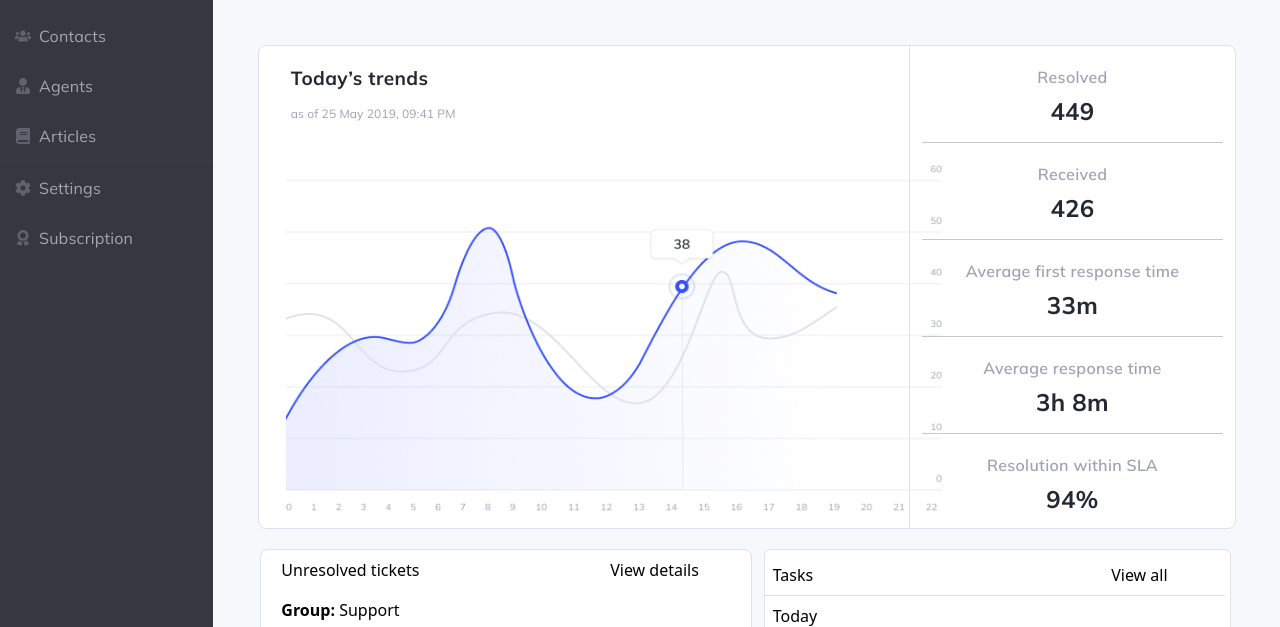
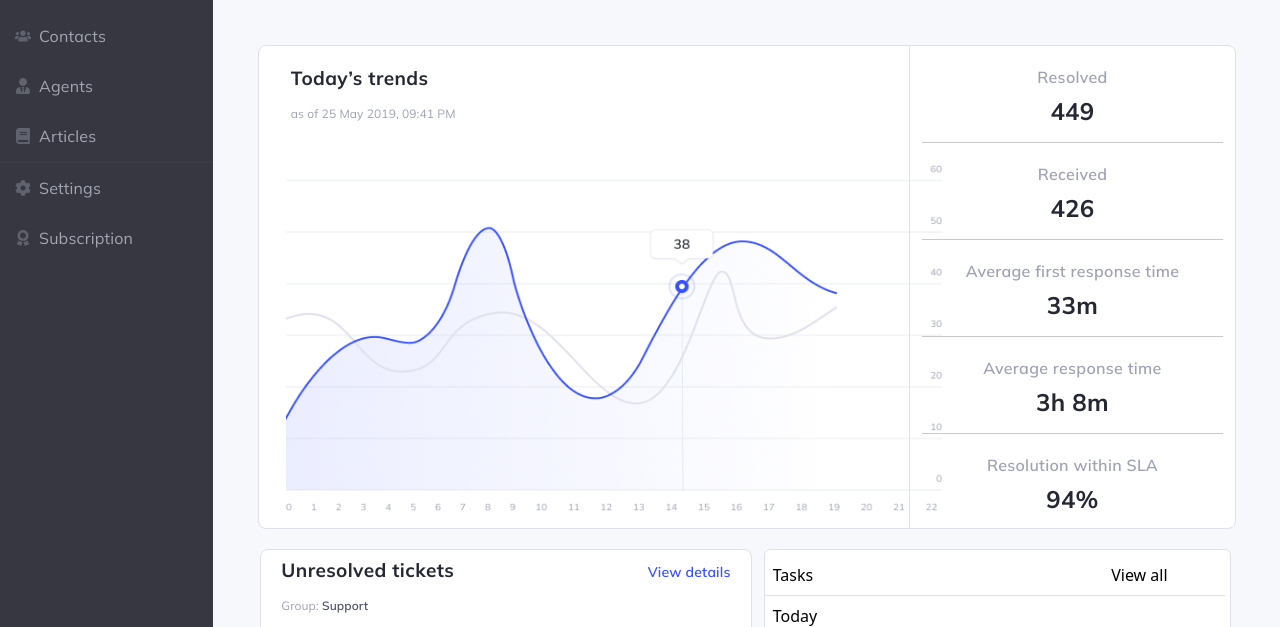
Before and after one commit to PouyanTaheri/bootsrap, a website: page public/index.html in a window 1280 px wide. Shown: the part 255-882 px from the top of the page. Drawn offline with nearby package versions, Linux system fonts and the light colour scheme; a web font is replaced by a local one.

Commit message:
Update main.css

```diff
--- a/public/assets/main.css
+++ b/public/assets/main.css
@@ -191,6 +191,51 @@ header{
 padding: 0px 25px 0px 35px !important;
 }
 
+#TicketsTitle{
+  text-align: left;
+  color: var(--grayscale-black, #252733);
+font-family: Mulish;
+font-size: 19px;
+font-style: normal;
+font-weight: 700;
+line-height: normal;
+letter-spacing: 0.4px;
+}
+
+#TicketsDetails{
+  color: var(--accent-default, #3751FF);
+text-align: right;
+/* Semibold 14 (0.2 px) */
+font-family: Mulish;
+font-size: 14px;
+font-style: normal;
+font-weight: 600;
+line-height: 20px; /* 142.857% */
+letter-spacing: 0.2px;
+}
+
+#TicketsGroup{
+  color: var(--grayscale-gray-dark, #4B506D);
+  font-family: Mulish;
+  font-size: 12px;
+  font-style: normal;
+  font-weight: 600;
+  line-height: normal;
+  letter-spacing: 0.1px;
+}
+
+#GroupBold{
+  color: var(--grayscale-gray, #9FA2B4);
+
+  /* Reg 12 (0.1 px) */
+  font-family: Mulish;
+  font-size: 12px;
+  font-style: normal;
+  font-weight: 400;
+  line-height: 16px; /* 133.333% */
+  letter-spacing: 0.1px;
+}
+
 #graphTitleLeft{
   padding: 20px 0px 0px 20px;
   text-align: left;
```
